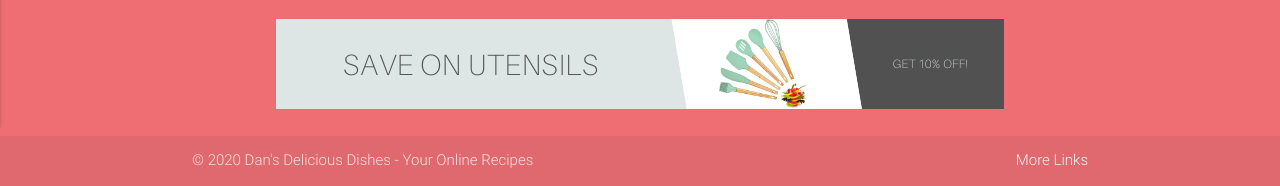
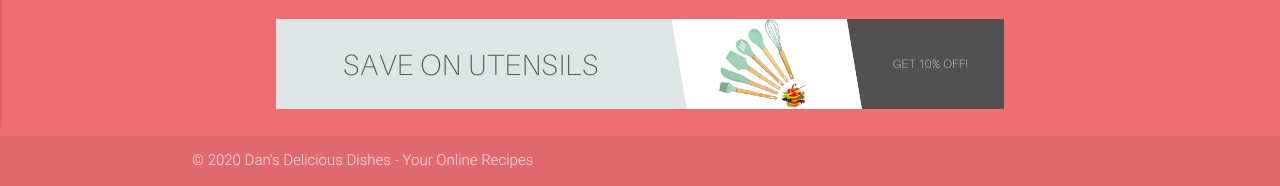
Before and after one commit to DanArmstrong124/cook-book, a Flask app: page /sort_by_african in a window 1280 px wide. Shown: the part 734-920 px from the top of the page. Run offline with Flask 2, Linux system fonts and the light colour scheme; data that the repository does not hold is empty; some libraries are stand-ins or nearby versions.

Commit message:
Fixed Typo in HTML + Testing PYTHON

```diff
--- a/app.py
+++ b/app.py
@@ -77,7 +77,7 @@ def sort_by_american():
 def sort_by_asian():
     return render_template('asian.html', meals=mongo.db.meals.find())
 
-@app.route('/sort_by_british')
+@app.route('/filter/british')
 def sort_by_british():
     return render_template('british.html', meals=mongo.db.meals.find())
 
--- a/templates/main.html
+++ b/templates/main.html
@@ -42,8 +42,7 @@
           </div>
           <div class="footer-copyright">
             <div class="container">
-            © 2020 Dan's Delicious Dishes - Your Online Recipes
-            <a class="grey-text text-lighten-4 right" href="#!">More Links</a>
+            <span class="center">© 2020 Dan's Delicious Dishes - Your Online Recipes</span>
             </div>
           </div>
         </footer>
```
Also changed, not shown: templates/desserts.html (renamed from templates/deserts.html).
